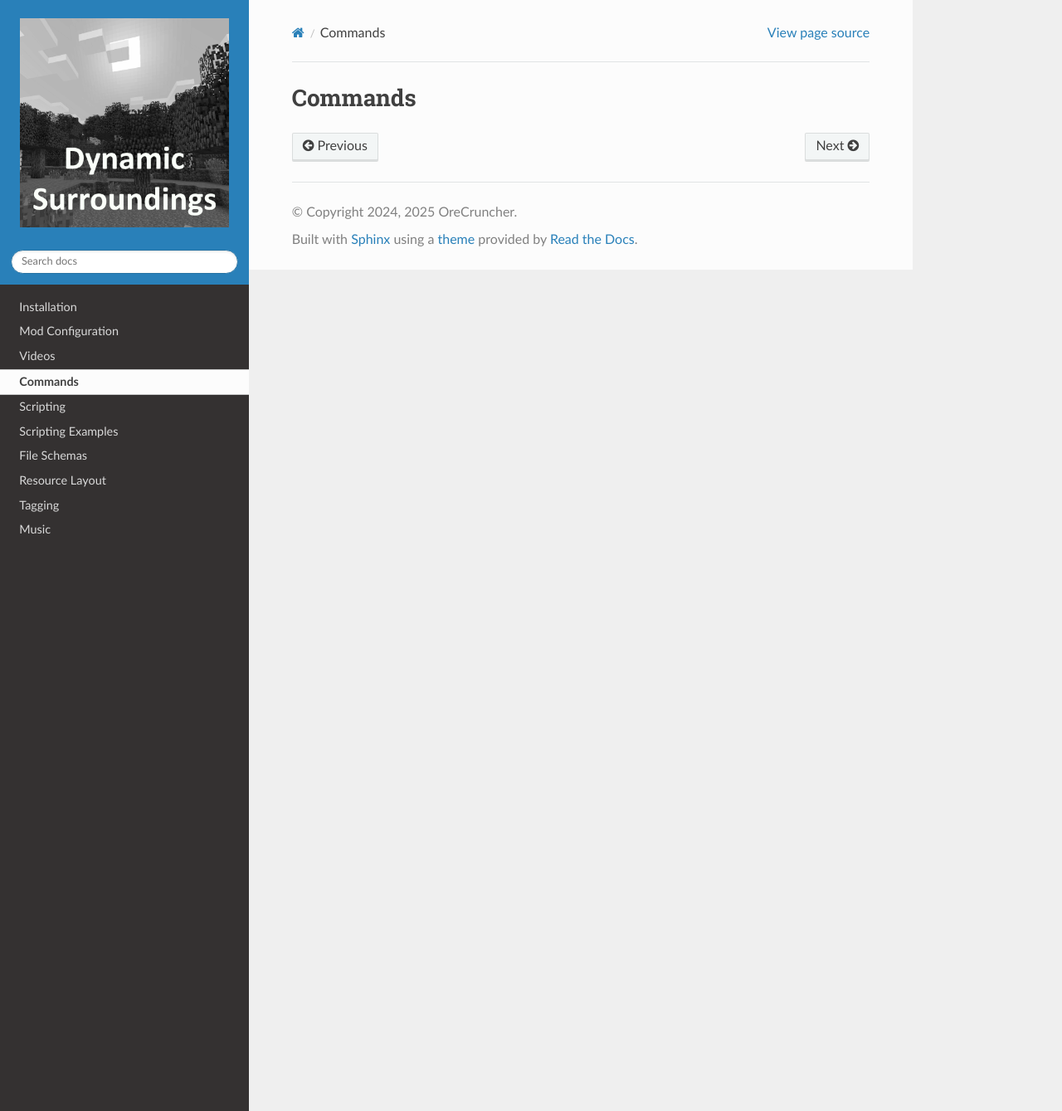
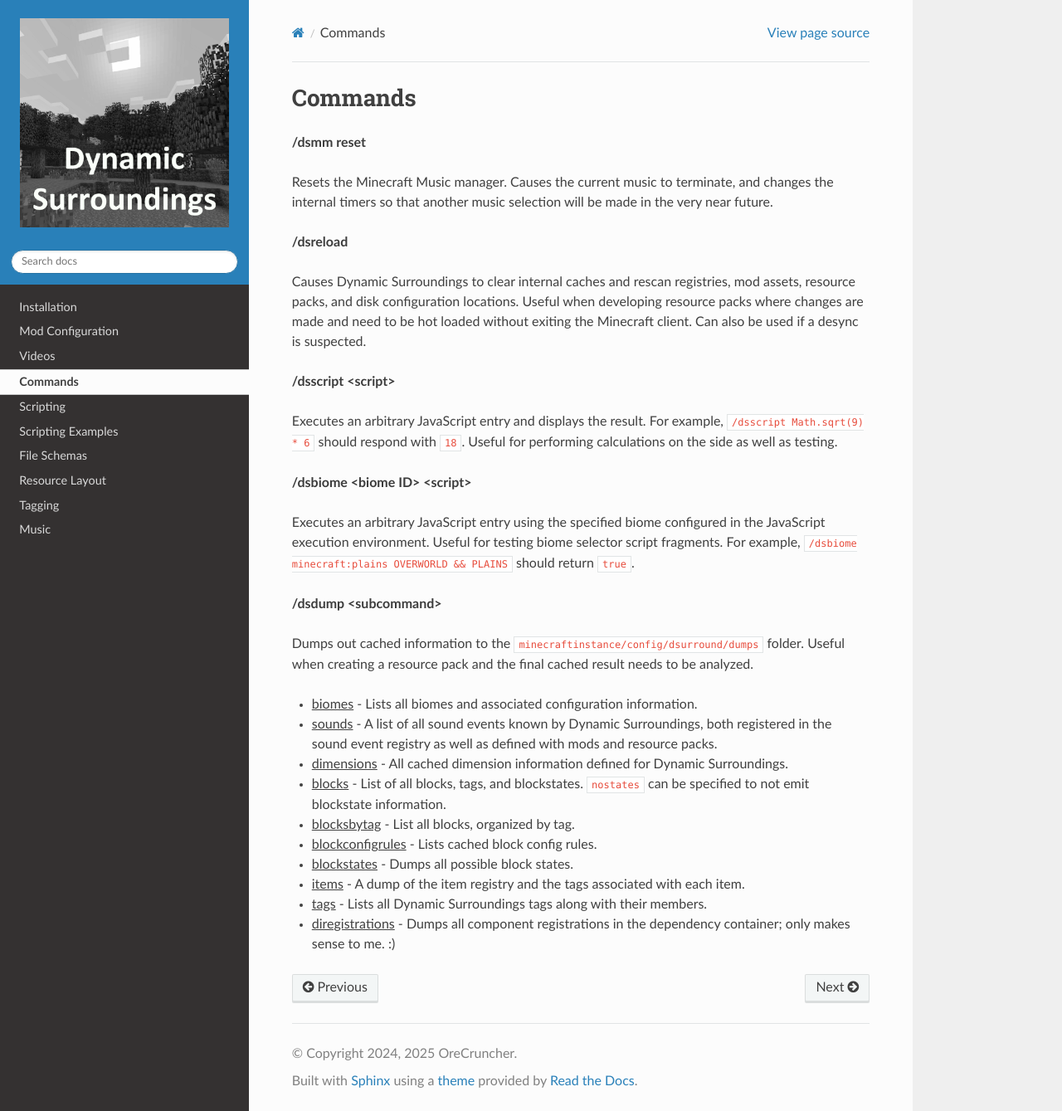
Before and after one commit to OreCruncher/DynamicSurroundingsDocs, a Sphinx documentation site: the page built from docs/source/commands/commands.rst, in a window 1280 px wide and 1339 px high. Shown: the whole window at 83% size. Built offline with Sphinx 7.4.7 and the Read the Docs theme 3.1.0, drawn with Linux system fonts in a browser that asks for light colours.

Commit message:
add commands and missing pages

```diff
--- a/docs/source/commands/commands.rst
+++ b/docs/source/commands/commands.rst
@@ -1,2 +1,38 @@
+.. role:: sectiontitle
+.. role:: underlined
+
 Commands
 ========
+
+:sectiontitle:`/dsmm reset`
+
+Resets the Minecraft Music manager. Causes the current music to terminate, and changes the internal timers so that another music selection will be made in the very near future.
+
+:sectiontitle:`/dsreload`
+
+Causes Dynamic Surroundings to clear internal caches and rescan registries, mod assets, resource packs, and disk configuration locations. Useful when developing resource packs where changes are made and
+need to be hot loaded without exiting the Minecraft client. Can also be used if a desync is suspected.
+
+:sectiontitle:`/dsscript \<script>`
+
+Executes an arbitrary JavaScript entry and displays the result. For example, ``/dsscript Math.sqrt(9) * 6`` should respond with ``18``. Useful for performing calculations on the side as well as testing.
+
+:sectiontitle:`/dsbiome \<biome ID> \<script>`
+
+Executes an arbitrary JavaScript entry using the specified biome configured in the JavaScript execution environment. Useful for testing biome selector script fragments. For example, ``/dsbiome minecraft:plains OVERWORLD && PLAINS``
+should return ``true``.
+
+:sectiontitle:`/dsdump \<subcommand>`
+
+Dumps out cached information to the ``minecraftinstance/config/dsurround/dumps`` folder. Useful when creating a resource pack and the final cached result needs to be analyzed.
+
+* :underlined:`biomes` - Lists all biomes and associated configuration information.
+* :underlined:`sounds` - A list of all sound events known by Dynamic Surroundings, both registered in the sound event registry as well as defined with mods and resource packs.
+* :underlined:`dimensions` - All cached dimension information defined for Dynamic Surroundings.
+* :underlined:`blocks` - List of all blocks, tags, and blockstates. ``nostates`` can be specified to not emit blockstate information.
+* :underlined:`blocksbytag` - List all blocks, organized by tag.
+* :underlined:`blockconfigrules` - Lists cached block config rules.
+* :underlined:`blockstates` - Dumps all possible block states.
+* :underlined:`items` - A dump of the item registry and the tags associated with each item.
+* :underlined:`tags` - Lists all Dynamic Surroundings tags along with their members.
+* :underlined:`diregistrations` - Dumps all component registrations in the dependency container; only makes sense to me. :)
--- a/docs/source/schemas/acoustic.rst
+++ b/docs/source/schemas/acoustic.rst
@@ -1,8 +1,8 @@
 .. role:: underlined
 .. role:: sectiontitle
 
-Acoustic
-========
+Acoustics
+=========
 
 An acoustic combines a sound factory reference with other properties that determine when a sound is eligble for play. The acoustic
 definition has the following schema:
--- /dev/null
+++ b/docs/source/schemas/blocks.rst
@@ -0,0 +1,2 @@
+blocks.json
+===========
--- /dev/null
+++ b/docs/source/schemas/dimensions.rst
@@ -0,0 +1,2 @@
+dimensions.json
+===============
--- a/docs/source/schemas/schemas.rst
+++ b/docs/source/schemas/schemas.rst
@@ -7,4 +7,6 @@ File Schemas
     sounds
     sound_factories
     biomes
+    blocks
+    dimensions
     acoustic
```
